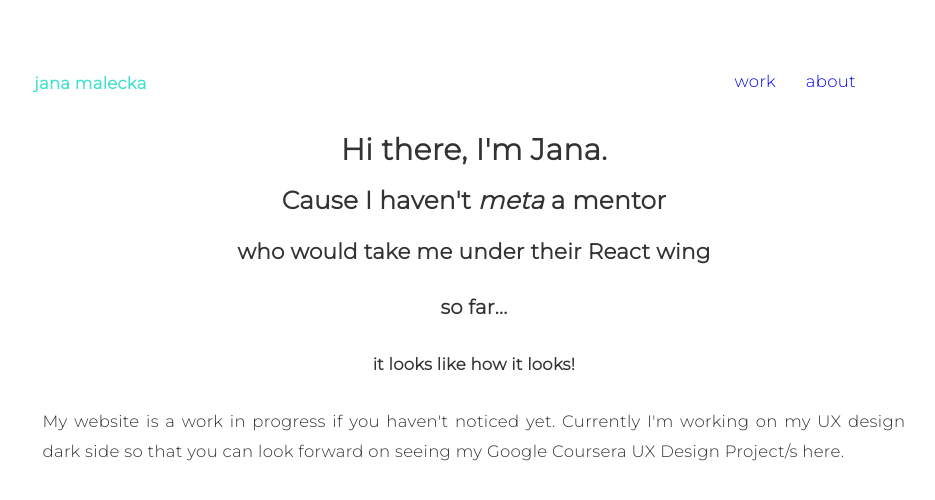
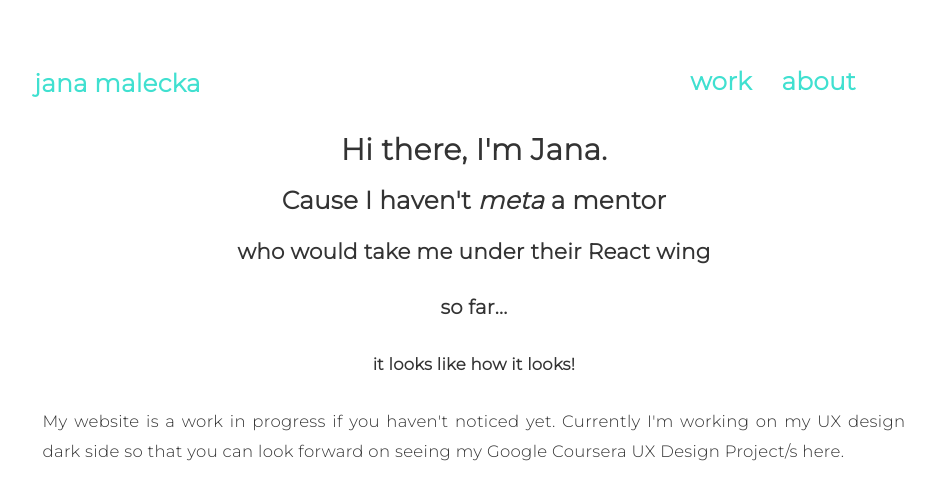
Before and after one commit to JanaMalecka/portfolio, a React app: page / in a window 1280 px wide. Shown: the top 500 px of the page, without its empty margins (166-1101 px from the left). Built offline with nearby package versions, Linux system fonts and the light colour scheme.

Commit message:
nav more legible

```diff
--- a/src/components/Header/style.css
+++ b/src/components/Header/style.css
@@ -30,6 +30,12 @@ nav a:hover {
   border-bottom: 2px solid turquoise;
   color: turquoise;
   font-weight: 500;
+}
+nav a:link {
+  color: turquoise;
+}
+nav a:visited {
+  color: turquoise;
 }
 .header__logo {
   margin-top: 25px;
@@ -132,4 +138,12 @@ nav a:hover {
   .header__fixed {
     max-width: 70%;
   }
+  .header__logo {
+    font-weight: 900;
+    font-size: 1.5rem;
+  }
+  .navigation__link {
+    font-weight: 900;
+    font-size: 1.5rem;
+  }
 }
```
